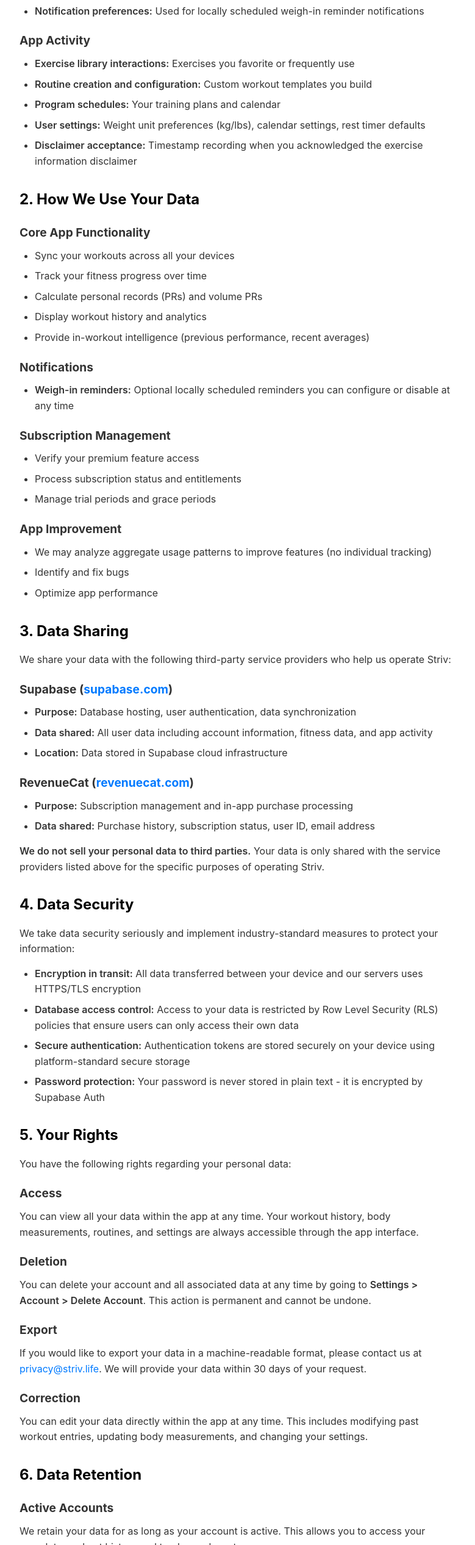
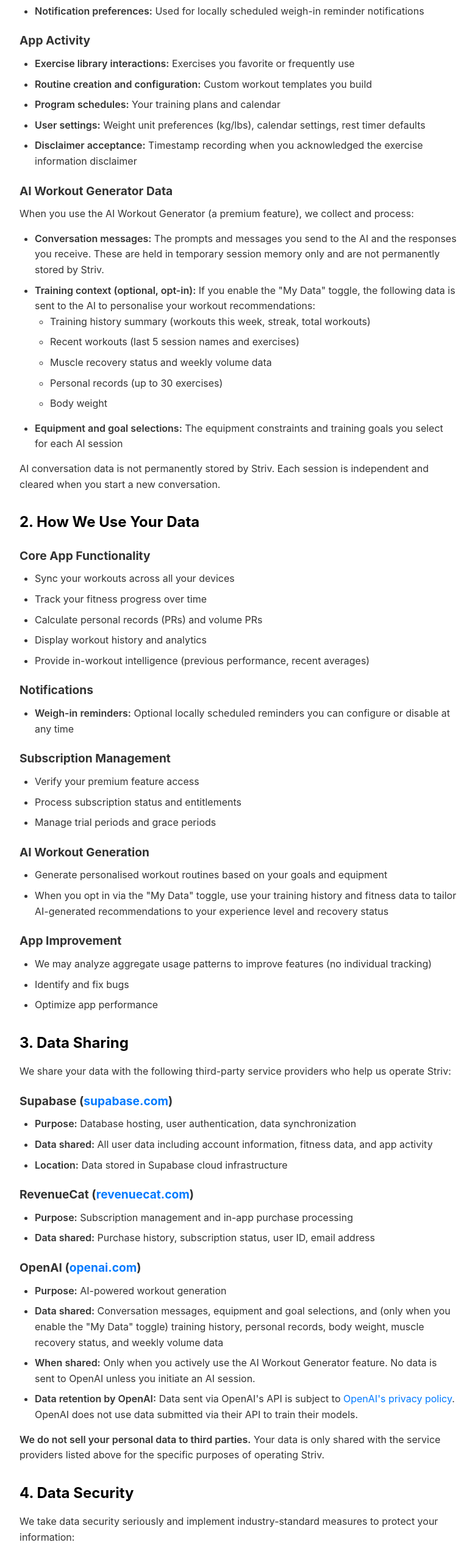
Before and after one commit to Taloski/striv-legal, a plain HTML site: page privacy-policy.html in a window 1280 px wide. Shown: the part 981-3514 px from the top of the page at 61% size, without its empty margins (248-1027 px from the left). Drawn offline with Linux system fonts and the light colour scheme.

Commit message:
Add files via upload

```diff
--- a/privacy-policy.html
+++ b/privacy-policy.html
@@ -159,6 +159,23 @@
             <li><strong>Disclaimer acceptance:</strong> Timestamp recording when you acknowledged the exercise information disclaimer</li>
         </ul>
 
+        <h3>AI Workout Generator Data</h3>
+        <p>When you use the AI Workout Generator (a premium feature), we collect and process:</p>
+        <ul>
+            <li><strong>Conversation messages:</strong> The prompts and messages you send to the AI and the responses you receive. These are held in temporary session memory only and are not permanently stored by Striv.</li>
+            <li><strong>Training context (optional, opt-in):</strong> If you enable the "My Data" toggle, the following data is sent to the AI to personalise your workout recommendations:
+                <ul>
+                    <li>Training history summary (workouts this week, streak, total workouts)</li>
+                    <li>Recent workouts (last 5 session names and exercises)</li>
+                    <li>Muscle recovery status and weekly volume data</li>
+                    <li>Personal records (up to 30 exercises)</li>
+                    <li>Body weight</li>
+                </ul>
+            </li>
+            <li><strong>Equipment and goal selections:</strong> The equipment constraints and training goals you select for each AI session</li>
+        </ul>
+        <p>AI conversation data is not permanently stored by Striv. Each session is independent and cleared when you start a new conversation.</p>
+
         <h2>2. How We Use Your Data</h2>
 
         <h3>Core App Functionality</h3>
@@ -180,6 +197,12 @@
             <li>Verify your premium feature access</li>
             <li>Process subscription status and entitlements</li>
             <li>Manage trial periods and grace periods</li>
+        </ul>
+
+        <h3>AI Workout Generation</h3>
+        <ul>
+            <li>Generate personalised workout routines based on your goals and equipment</li>
+            <li>When you opt in via the "My Data" toggle, use your training history and fitness data to tailor AI-generated recommendations to your experience level and recovery status</li>
         </ul>
 
         <h3>App Improvement</h3>
@@ -204,6 +227,14 @@
         <ul>
             <li><strong>Purpose:</strong> Subscription management and in-app purchase processing</li>
             <li><strong>Data shared:</strong> Purchase history, subscription status, user ID, email address</li>
+        </ul>
+
+        <h3>OpenAI (<a href="https://openai.com">openai.com</a>)</h3>
+        <ul>
+            <li><strong>Purpose:</strong> AI-powered workout generation</li>
+            <li><strong>Data shared:</strong> Conversation messages, equipment and goal selections, and (only when you enable the "My Data" toggle) training history, personal records, body weight, muscle recovery status, and weekly volume data</li>
+            <li><strong>When shared:</strong> Only when you actively use the AI Workout Generator feature. No data is sent to OpenAI unless you initiate an AI session.</li>
+            <li><strong>Data retention by OpenAI:</strong> Data sent via OpenAI's API is subject to <a href="https://openai.com/policies/privacy-policy">OpenAI's privacy policy</a>. OpenAI does not use data submitted via their API to train their models.</li>
         </ul>
 
         <p><strong>We do not sell your personal data to third parties.</strong> Your data is only shared with the service providers listed above for the specific purposes of operating Striv.</p>
```
Also changed, not shown: terms-of-service.html (+16 -1 lines).
